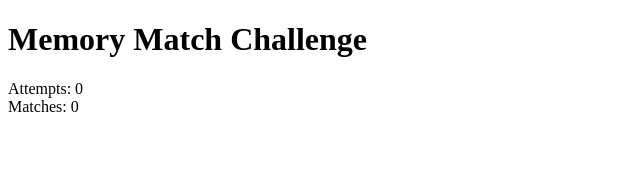
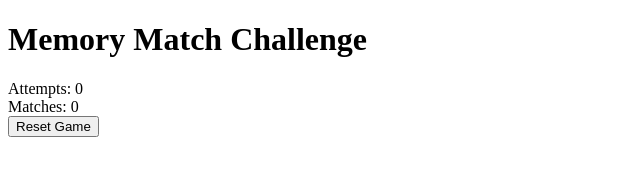
Before and after one commit to Davidleyden1/MS2, a plain HTML site: page index.html in a window 1280 px wide. Shown: the whole page, without its empty margins (0-640 px from the left). Drawn offline with Linux system fonts and the light colour scheme.

Commit message:
creation of section with reset button

```diff
--- a/index.html
+++ b/index.html
@@ -27,6 +27,10 @@
         <div id="game-board">
             </div>
 
+        <section id="controls">
+            <button id="reset-button">Reset Game</button>
+        </section>
+
     </main>
 
 </body>
```
